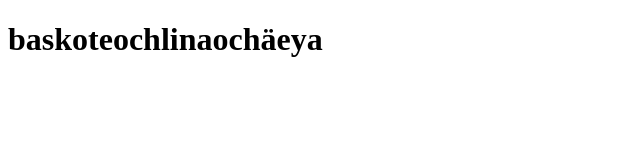
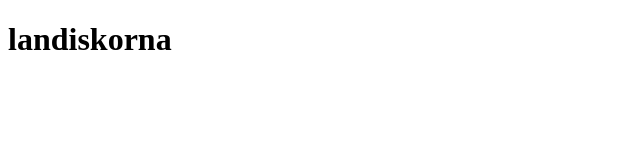
Before and after one commit to alialosh2001/alialosh, a plain HTML site: page index.html in a window 1280 px wide. Shown: the whole page, without its empty margins (0-640 px from the left). Drawn offline with Linux system fonts and the light colour scheme.

Commit message:
Update index.html

```diff
--- a/index.html
+++ b/index.html
@@ -4,6 +4,6 @@
 	<title>titel</title>
 </head>
 <body>
-<h1>baskoteochlinaochäeya</h1>
+<h1>landiskorna</h1>
 </body>
 </html>
```
